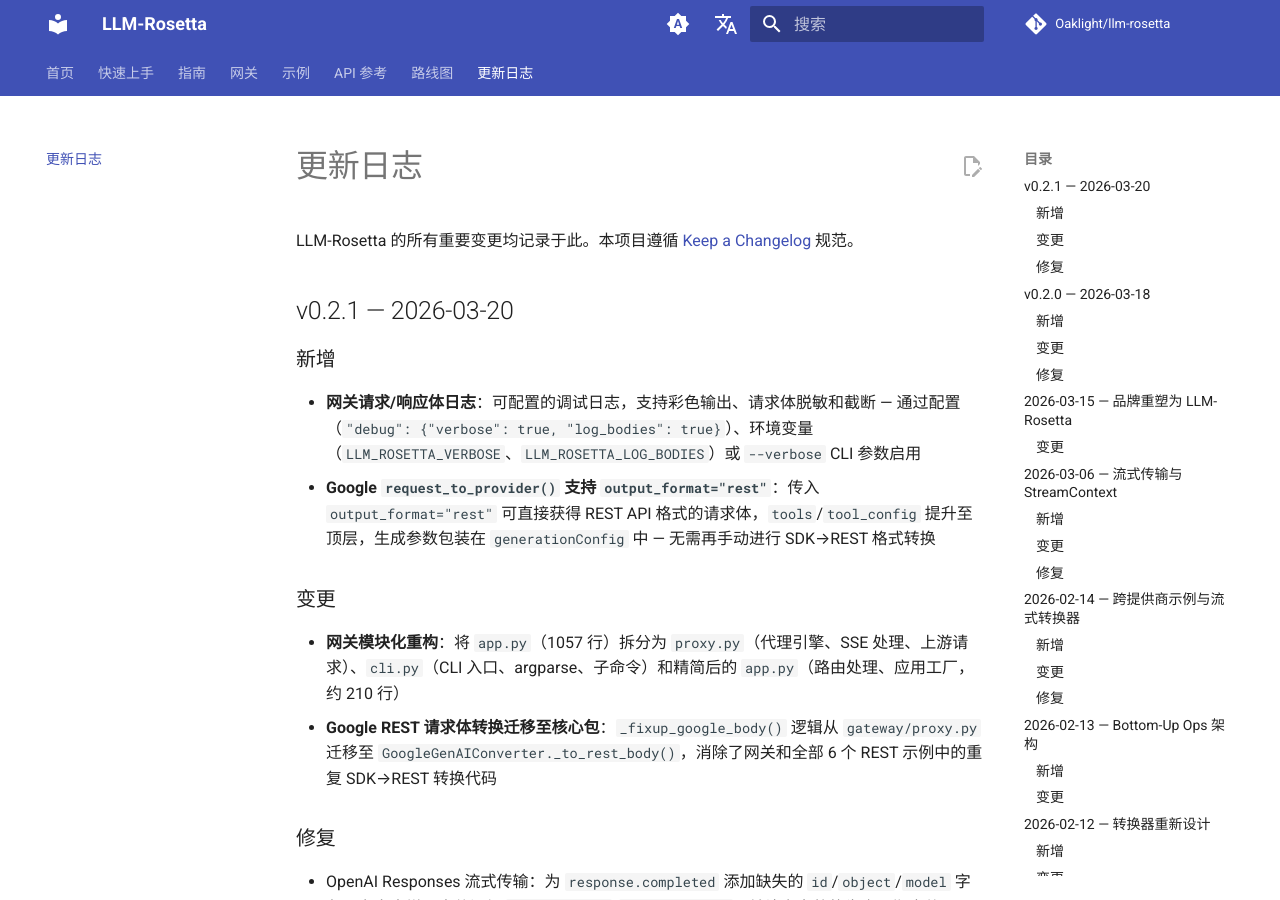
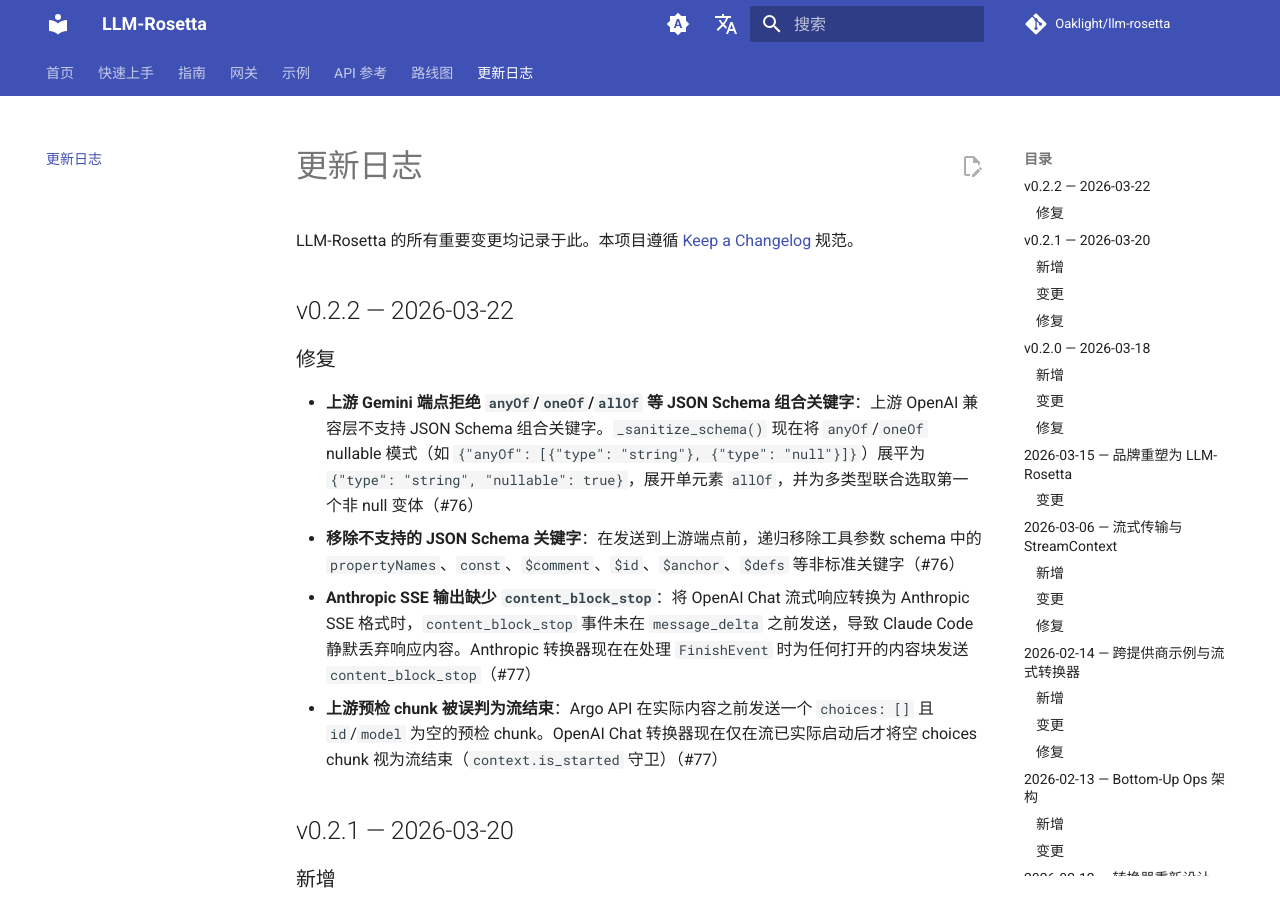
Before and after one commit to Oaklight/llm-rosetta, an MkDocs documentation site: the page built from docs/changelog.md, in a window 1280 px wide and 900 px high. Built offline with MkDocs 1.6.1 and Material for MkDocs 9.7.7, drawn with Linux system fonts in a browser that asks for light colours; comment, search, counter and statistics services are not loaded.

Commit message:
docs: add v0.2.2 changelog entry

```diff
--- a/docs/changelog.md
+++ b/docs/changelog.md
@@ -5,6 +5,15 @@
 # 更新日志
 
 LLM-Rosetta 的所有重要变更均记录于此。本项目遵循 [Keep a Changelog](https://keepachangelog.com/) 规范。
+
+## v0.2.2 — 2026-03-22
+
+### 修复
+
+- **上游 Gemini 端点拒绝 `anyOf`/`oneOf`/`allOf` 等 JSON Schema 组合关键字**：上游 OpenAI 兼容层不支持 JSON Schema 组合关键字。`_sanitize_schema()` 现在将 `anyOf`/`oneOf` nullable 模式（如 `{"anyOf": [{"type": "string"}, {"type": "null"}]}`）展平为 `{"type": "string", "nullable": true}`，展开单元素 `allOf`，并为多类型联合选取第一个非 null 变体（#76）
+- **移除不支持的 JSON Schema 关键字**：在发送到上游端点前，递归移除工具参数 schema 中的 `propertyNames`、`const`、`$comment`、`$id`、`$anchor`、`$defs` 等非标准关键字（#76）
+- **Anthropic SSE 输出缺少 `content_block_stop`**：将 OpenAI Chat 流式响应转换为 Anthropic SSE 格式时，`content_block_stop` 事件未在 `message_delta` 之前发送，导致 Claude Code 静默丢弃响应内容。Anthropic 转换器现在在处理 `FinishEvent` 时为任何打开的内容块发送 `content_block_stop`（#77）
+- **上游预检 chunk 被误判为流结束**：Argo API 在实际内容之前发送一个 `choices: []` 且 `id`/`model` 为空的预检 chunk。OpenAI Chat 转换器现在仅在流已实际启动后才将空 choices chunk 视为流结束（`context.is_started` 守卫）（#77）
 
 ## v0.2.1 — 2026-03-20
 
```
